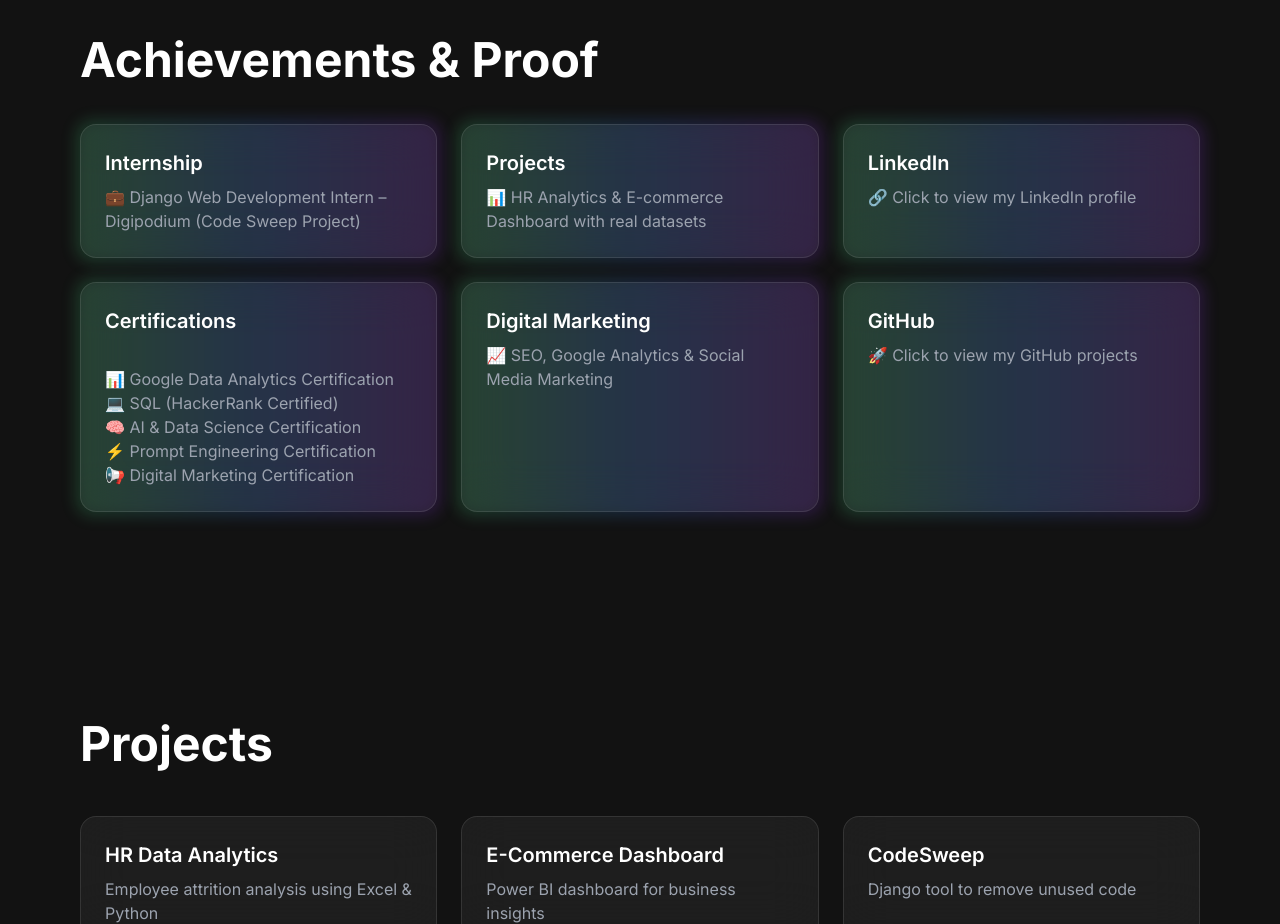
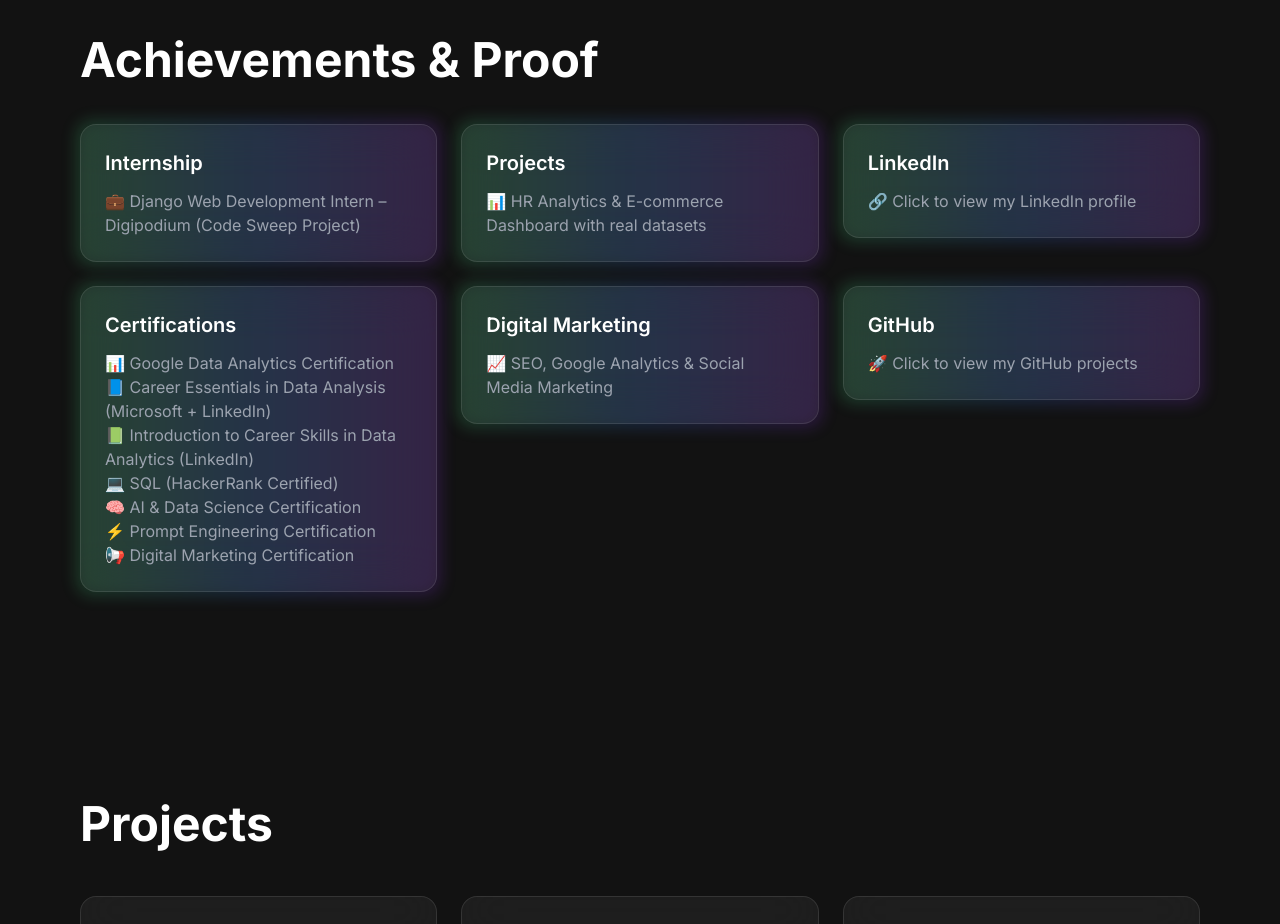
Before and after one commit to iamdeepraj9119/portfolio, a Next.js app: page / in a window 1280 px wide. Shown: the part 4840-5764 px from the top of the page. Built offline with nearby package versions, Linux system fonts and the light colour scheme.

Commit message:
added SEO metadata

```diff
--- a/app/components/Sections.tsx
+++ b/app/components/Sections.tsx
@@ -132,13 +132,13 @@
             },
             {
               title: "Certifications",
-              desc: `
-📊 Google Data Analytics Certification
+              desc: `📊 Google Data Analytics Certification
+📘 Career Essentials in Data Analysis (Microsoft + LinkedIn)
+📗 Introduction to Career Skills in Data Analytics (LinkedIn)
 💻 SQL (HackerRank Certified)
 🧠 AI & Data Science Certification
 ⚡ Prompt Engineering Certification
-📢 Digital Marketing Certification
-              `,
+📢 Digital Marketing Certification`,
             },
             {
               title: "Digital Marketing",
@@ -149,32 +149,39 @@
               desc: "🚀 Click to view my GitHub projects",
               link: "https://github.com/YOUR-USERNAME",
             },
-          ].map((item, i) => (
-            <motion.a
-              key={i}
-              href={item.link || "#"}
-              target="_blank"
+          ].map((item, i) => {
+            const Card = (
+              <motion.div
                 whileHover={{ scale: 1.05 }}
                 initial={{ opacity: 0, y: 40 }}
                 whileInView={{ opacity: 1, y: 0 }}
                 viewport={{ once: true }}
                 transition={{ duration: 0.4 }}
-              className="relative group block"
+                className="relative group"
               >
                 <div className="absolute -inset-1 bg-gradient-to-r
                 from-green-400 via-blue-500 to-purple-600
                 rounded-2xl blur opacity-20 group-hover:opacity-60 transition"></div>
 
-              <div className="relative bg-white/5 border border-white/10 p-6 rounded-2xl backdrop-blur-xl h-full whitespace-pre-line">
-                <h3 className="text-lg sm:text-xl font-semibold mb-2 text-white">
+                <div className="relative bg-white/5 border border-white/10 p-6 rounded-2xl backdrop-blur-xl h-full">
+                  <h3 className="text-lg sm:text-xl font-semibold mb-3 text-white">
                     {item.title}
                   </h3>
-                <p className="text-gray-400 text-sm sm:text-base">
+                  <p className="text-gray-400 text-sm sm:text-base whitespace-pre-line leading-relaxed">
                     {item.desc}
                   </p>
                 </div>
-            </motion.a>
-          ))}
+              </motion.div>
+            );
+
+            return item.link ? (
+              <a key={i} href={item.link} target="_blank">
+                {Card}
+              </a>
+            ) : (
+              <div key={i}>{Card}</div>
+            );
+          })}
         </div>
       </section>
 
```
Lines whose indentation alone changed are shown as unchanged.
